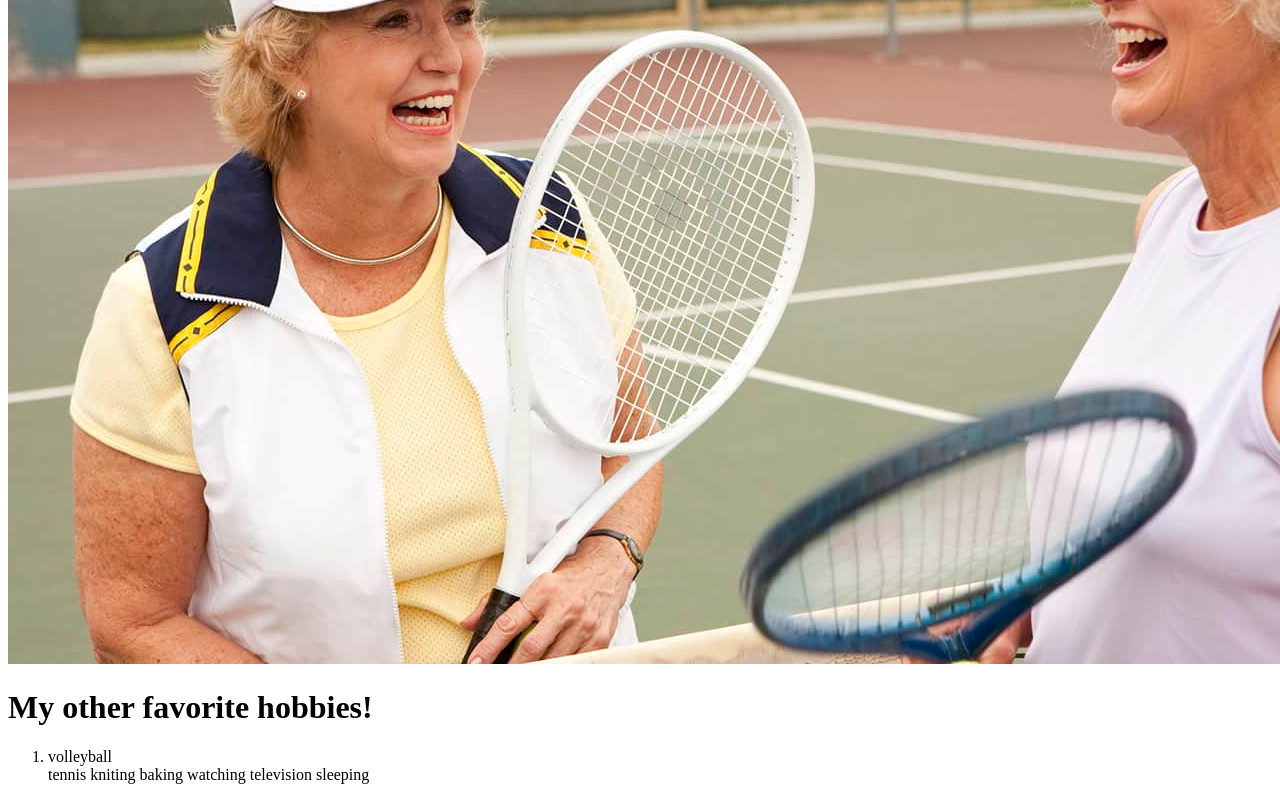
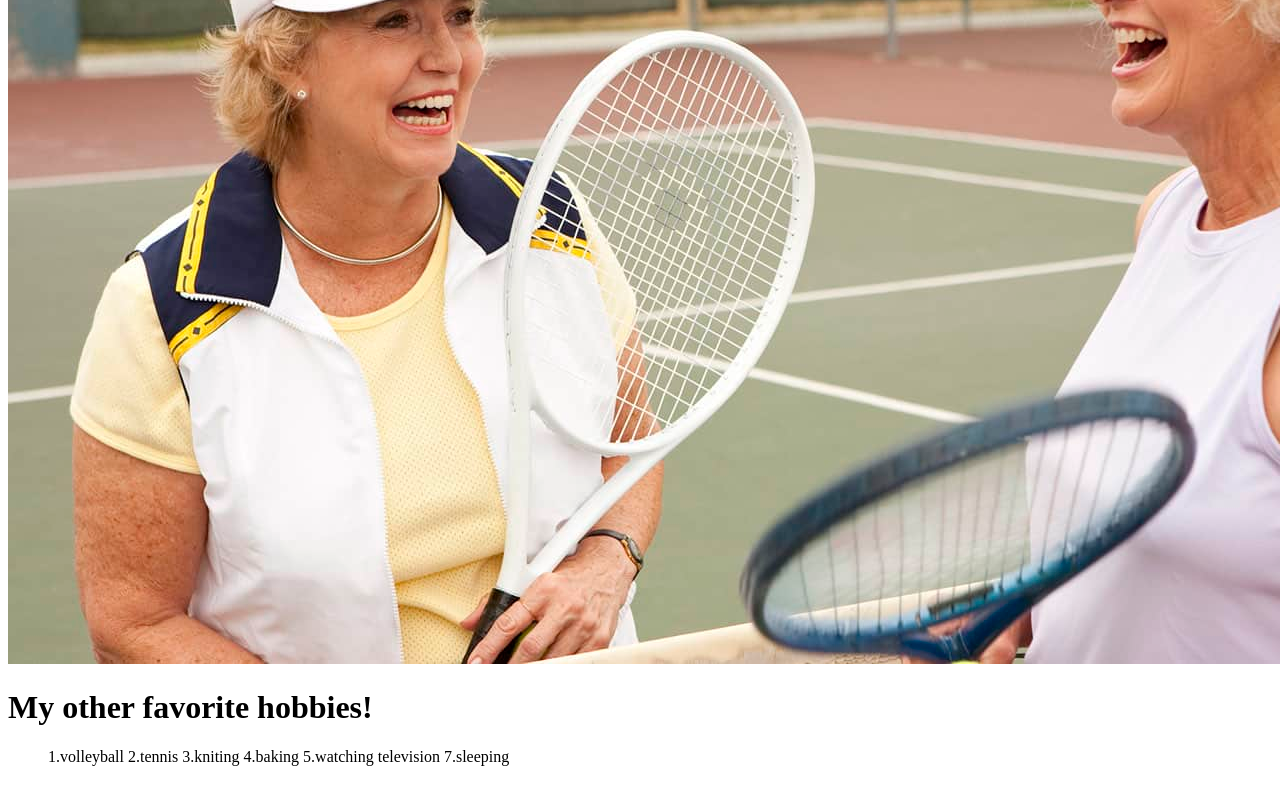
Before and after one commit to aa10430-alt/aysha7a, a plain HTML site: page index.html in a window 1280 px wide. Shown: the part 470-1270 px from the top of the page. Drawn offline with Linux system fonts and the light colour scheme.

Commit message:
Update index.html

```diff
--- a/index.html
+++ b/index.html
@@ -17,12 +17,13 @@
        <p>
 
      <h1>My other favorite hobbies!</h1>
-        <ol> <li>volleyball</li>
-        tennis
-        kniting
-        baking
-        watching television
-        sleeping
+        <ol>
+        1.volleyball
+        2.tennis
+        3.kniting
+        4.baking
+        5.watching television
+        7.sleeping
         </ol>
 </p>
 </body>
```
